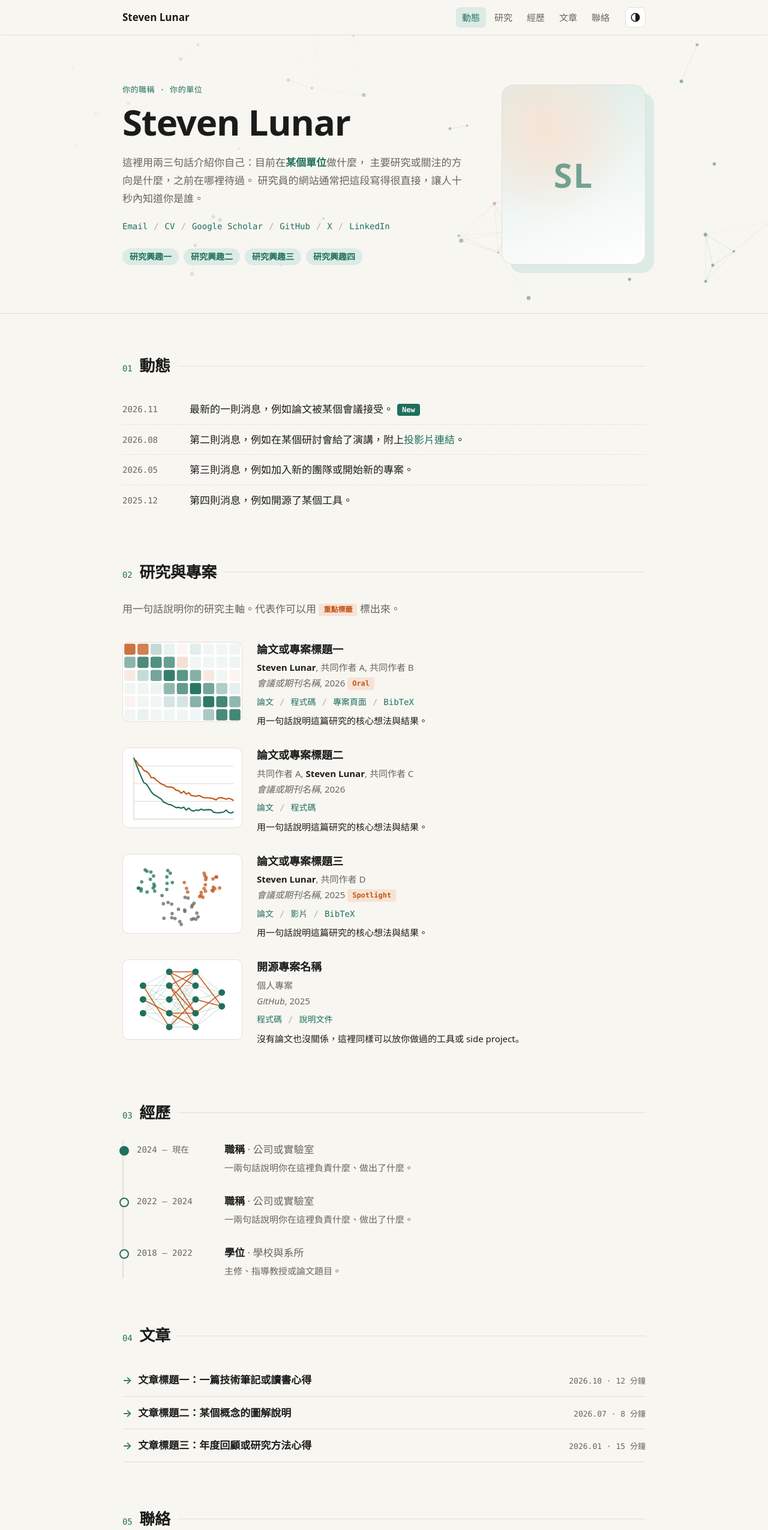
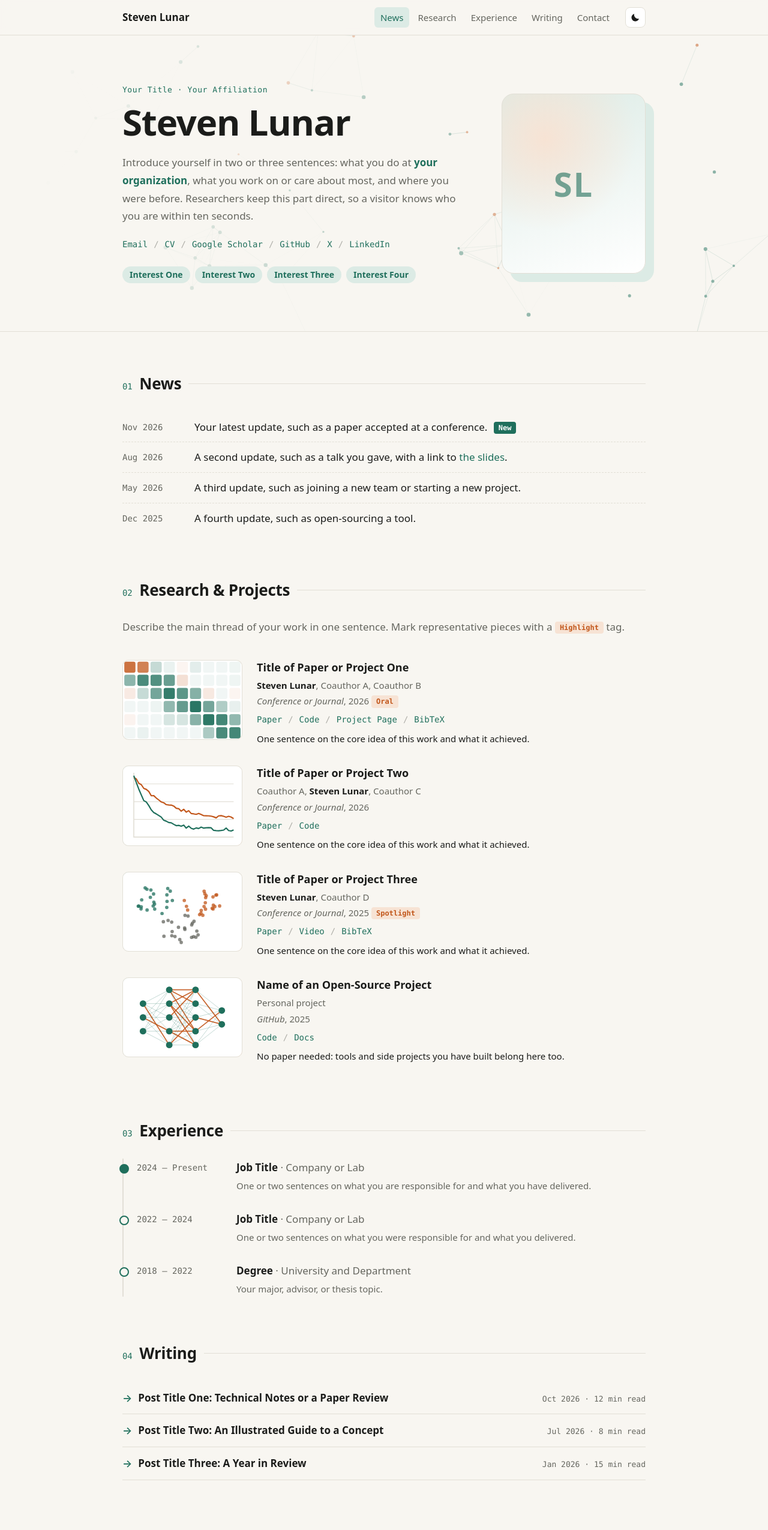
Before and after one commit to steven-lunar/steven-lunar.github.io, a plain HTML site: page index.html in a window 1280 px wide. Shown: the top 2550 px of the page at 60% size. Drawn offline with Linux system fonts and the light colour scheme.

Commit message:
Switch content to English and harden theme toggle
Set data-theme explicitly on load, swap sun/moon icon, version the
CSS/JS URLs to avoid stale caches, and fix mobile nav for English labels.

Co-Authored-By: Claude Fable 5.2 <noreply@anthropic.com>

```diff
--- a/index.html
+++ b/index.html
@@ -1,31 +1,41 @@
 <!DOCTYPE html>
-<html lang="zh-Hant">
+<html lang="en">
 <head>
   <meta charset="UTF-8">
   <meta name="viewport" content="width=device-width, initial-scale=1">
   <title>Steven Lunar</title>
-  <meta name="description" content="Steven Lunar 的個人網頁">
+  <meta name="description" content="Personal homepage of Steven Lunar">
   <script>
-    // 在畫面出現前先套用上次選的主題，避免閃爍
-    try { var t = localStorage.getItem('theme'); if (t) document.documentElement.dataset.theme = t; } catch (e) {}
-    document.documentElement.classList.add('js');
+    // 在畫面出現前先決定主題：優先用上次手動選的，否則跟隨系統
+    (function () {
+      var theme = null;
+      try { theme = localStorage.getItem('theme'); } catch (e) {}
+      if (theme !== 'dark' && theme !== 'light') {
+        theme = window.matchMedia('(prefers-color-scheme: dark)').matches ? 'dark' : 'light';
+      }
+      document.documentElement.setAttribute('data-theme', theme);
+      document.documentElement.classList.add('js');
+    })();
   </script>
-  <link rel="stylesheet" href="style.css">
+  <!-- 改了 style.css 或 script.js 之後，把 ?v= 後面的數字加一，瀏覽器才不會用到舊的快取 -->
+  <link rel="stylesheet" href="style.css?v=3">
 </head>
 <body>
 
   <header class="nav">
     <div class="wrap nav-inner">
       <a class="brand" href="#top">Steven Lunar</a>
-      <nav aria-label="主選單">
-        <a href="#news">動態</a>
-        <a href="#research">研究</a>
-        <a href="#experience">經歷</a>
-        <a href="#writing">文章</a>
-        <a href="#contact">聯絡</a>
+      <nav aria-label="Main">
+        <a href="#news">News</a>
+        <a href="#research">Research</a>
+        <a href="#experience">Experience</a>
+        <a href="#writing">Writing</a>
+        <a href="#contact">Contact</a>
       </nav>
-      <button class="theme-toggle" id="theme-toggle" type="button" aria-label="切換深色／淺色模式" title="切換深色／淺色模式">
-        <svg viewBox="0 0 24 24" width="18" height="18" aria-hidden="true"><circle cx="12" cy="12" r="9" fill="none" stroke="currentColor" stroke-width="2"/><path d="M12 3a9 9 0 0 1 0 18z" fill="currentColor"/></svg>
+      <button class="theme-toggle" id="theme-toggle" type="button" aria-label="Toggle dark mode" title="Toggle dark mode">
+        <!-- 淺色模式時顯示月亮，深色模式時顯示太陽 -->
+        <svg class="icon-moon" viewBox="0 0 24 24" width="18" height="18" aria-hidden="true"><path d="M20 14.5A8.5 8.5 0 0 1 9.5 4a8.5 8.5 0 1 0 10.5 10.5z" fill="currentColor"/></svg>
+        <svg class="icon-sun" viewBox="0 0 24 24" width="18" height="18" aria-hidden="true"><circle cx="12" cy="12" r="4.5" fill="currentColor"/><path d="M12 2v3M12 19v3M2 12h3M19 12h3M4.9 4.9l2.1 2.1M17 17l2.1 2.1M4.9 19.1L7 17M17 7l2.1-2.1" stroke="currentColor" stroke-width="2" stroke-linecap="round"/></svg>
       </button>
     </div>
   </header>
@@ -37,12 +47,13 @@
       <canvas id="net" aria-hidden="true"></canvas>
       <div class="wrap hero-inner">
         <div class="hero-text">
-          <p class="eyebrow">你的職稱 · 你的單位</p>
+          <p class="eyebrow">Your Title · Your Affiliation</p>
           <h1>Steven Lunar</h1>
           <p class="bio">
-            這裡用兩三句話介紹你自己：目前在<a href="#">某個單位</a>做什麼，
-            主要研究或關注的方向是什麼，之前在哪裡待過。
-            研究員的網站通常把這段寫得很直接，讓人十秒內知道你是誰。
+            Introduce yourself in two or three sentences: what you do at
+            <a href="#">your organization</a>, what you work on or care about most,
+            and where you were before. Researchers keep this part direct, so a
+            visitor knows who you are within ten seconds.
           </p>
           <p class="link-row">
             <a href="#">Email</a><span>/</span>
@@ -52,11 +63,11 @@
             <a href="#">X</a><span>/</span>
             <a href="#">LinkedIn</a>
           </p>
-          <ul class="chips" aria-label="研究興趣">
-            <li>研究興趣一</li>
-            <li>研究興趣二</li>
-            <li>研究興趣三</li>
-            <li>研究興趣四</li>
+          <ul class="chips" aria-label="Research interests">
+            <li>Interest One</li>
+            <li>Interest Two</li>
+            <li>Interest Three</li>
+            <li>Interest Four</li>
           </ul>
         </div>
         <!-- 換成照片：把下面這個 div 改成 <img class="portrait" src="photo.jpg" alt="Steven Lunar"> -->
@@ -64,110 +75,110 @@
       </div>
     </section>
 
-    <!-- ========== 動態 ========== -->
+    <!-- ========== News ========== -->
     <section id="news" class="wrap section reveal">
-      <h2><span class="num">01</span>動態</h2>
+      <h2><span class="num">01</span>News</h2>
       <ul class="news">
-        <li><time>2026.11</time><p>最新的一則消息，例如論文被某個會議接受。<span class="badge">New</span></p></li>
-        <li><time>2026.08</time><p>第二則消息，例如在某個研討會給了演講，附上<a href="#">投影片連結</a>。</p></li>
-        <li><time>2026.05</time><p>第三則消息，例如加入新的團隊或開始新的專案。</p></li>
-        <li><time>2025.12</time><p>第四則消息，例如開源了某個工具。</p></li>
+        <li><time>Nov 2026</time><p>Your latest update, such as a paper accepted at a conference. <span class="badge">New</span></p></li>
+        <li><time>Aug 2026</time><p>A second update, such as a talk you gave, with a link to <a href="#">the slides</a>.</p></li>
+        <li><time>May 2026</time><p>A third update, such as joining a new team or starting a new project.</p></li>
+        <li><time>Dec 2025</time><p>A fourth update, such as open-sourcing a tool.</p></li>
       </ul>
     </section>
 
-    <!-- ========== 研究 ========== -->
+    <!-- ========== Research ========== -->
     <section id="research" class="wrap section reveal">
-      <h2><span class="num">02</span>研究與專案</h2>
-      <p class="section-intro">用一句話說明你的研究主軸。代表作可以用 <span class="award">重點標籤</span> 標出來。</p>
+      <h2><span class="num">02</span>Research &amp; Projects</h2>
+      <p class="section-intro">Describe the main thread of your work in one sentence. Mark representative pieces with a <span class="award">Highlight</span> tag.</p>
 
       <article class="paper">
         <div class="thumb" data-art="heatmap"></div>
         <div class="paper-body">
-          <h3><a href="#">論文或專案標題一</a></h3>
-          <p class="authors"><strong>Steven Lunar</strong>, 共同作者 A, 共同作者 B</p>
-          <p class="venue"><em>會議或期刊名稱</em>, 2026 <span class="award">Oral</span></p>
-          <p class="paper-links"><a href="#">論文</a><span>/</span><a href="#">程式碼</a><span>/</span><a href="#">專案頁面</a><span>/</span><a href="#">BibTeX</a></p>
-          <p class="summary">用一句話說明這篇研究的核心想法與結果。</p>
+          <h3><a href="#">Title of Paper or Project One</a></h3>
+          <p class="authors"><strong>Steven Lunar</strong>, Coauthor A, Coauthor B</p>
+          <p class="venue"><em>Conference or Journal</em>, 2026 <span class="award">Oral</span></p>
+          <p class="paper-links"><a href="#">Paper</a><span>/</span><a href="#">Code</a><span>/</span><a href="#">Project Page</a><span>/</span><a href="#">BibTeX</a></p>
+          <p class="summary">One sentence on the core idea of this work and what it achieved.</p>
         </div>
       </article>
 
       <article class="paper">
         <div class="thumb" data-art="curves"></div>
         <div class="paper-body">
-          <h3><a href="#">論文或專案標題二</a></h3>
-          <p class="authors">共同作者 A, <strong>Steven Lunar</strong>, 共同作者 C</p>
-          <p class="venue"><em>會議或期刊名稱</em>, 2026</p>
-          <p class="paper-links"><a href="#">論文</a><span>/</span><a href="#">程式碼</a></p>
-          <p class="summary">用一句話說明這篇研究的核心想法與結果。</p>
+          <h3><a href="#">Title of Paper or Project Two</a></h3>
+          <p class="authors">Coauthor A, <strong>Steven Lunar</strong>, Coauthor C</p>
+          <p class="venue"><em>Conference or Journal</em>, 2026</p>
+          <p class="paper-links"><a href="#">Paper</a><span>/</span><a href="#">Code</a></p>
+          <p class="summary">One sentence on the core idea of this work and what it achieved.</p>
         </div>
       </article>
 
       <article class="paper">
         <div class="thumb" data-art="scatter"></div>
         <div class="paper-body">
-          <h3><a href="#">論文或專案標題三</a></h3>
-          <p class="authors"><strong>Steven Lunar</strong>, 共同作者 D</p>
-          <p class="venue"><em>會議或期刊名稱</em>, 2025 <span class="award">Spotlight</span></p>
-          <p class="paper-links"><a href="#">論文</a><span>/</span><a href="#">影片</a><span>/</span><a href="#">BibTeX</a></p>
-          <p class="summary">用一句話說明這篇研究的核心想法與結果。</p>
+          <h3><a href="#">Title of Paper or Project Three</a></h3>
+          <p class="authors"><strong>Steven Lunar</strong>, Coauthor D</p>
+          <p class="venue"><em>Conference or Journal</em>, 2025 <span class="award">Spotlight</span></p>
+          <p class="paper-links"><a href="#">Paper</a><span>/</span><a href="#">Video</a><span>/</span><a href="#">BibTeX</a></p>
+          <p class="summary">One sentence on the core idea of this work and what it achieved.</p>
         </div>
       </article>
 
       <article class="paper">
         <div class="thumb" data-art="graph"></div>
         <div class="paper-body">
-          <h3><a href="#">開源專案名稱</a></h3>
-          <p class="authors">個人專案</p>
+          <h3><a href="#">Name of an Open-Source Project</a></h3>
+          <p class="authors">Personal project</p>
           <p class="venue"><em>GitHub</em>, 2025</p>
-          <p class="paper-links"><a href="#">程式碼</a><span>/</span><a href="#">說明文件</a></p>
-          <p class="summary">沒有論文也沒關係，這裡同樣可以放你做過的工具或 side project。</p>
+          <p class="paper-links"><a href="#">Code</a><span>/</span><a href="#">Docs</a></p>
+          <p class="summary">No paper needed: tools and side projects you have built belong here too.</p>
         </div>
       </article>
     </section>
 
-    <!-- ========== 經歷 ========== -->
+    <!-- ========== Experience ========== -->
     <section id="experience" class="wrap section reveal">
-      <h2><span class="num">03</span>經歷</h2>
+      <h2><span class="num">03</span>Experience</h2>
       <ol class="timeline">
         <li>
-          <time>2024 — 現在</time>
+          <time>2024 — Present</time>
           <div>
-            <h3>職稱 <span>· 公司或實驗室</span></h3>
-            <p>一兩句話說明你在這裡負責什麼、做出了什麼。</p>
+            <h3>Job Title <span>· Company or Lab</span></h3>
+            <p>One or two sentences on what you are responsible for and what you have delivered.</p>
           </div>
         </li>
         <li>
           <time>2022 — 2024</time>
           <div>
-            <h3>職稱 <span>· 公司或實驗室</span></h3>
-            <p>一兩句話說明你在這裡負責什麼、做出了什麼。</p>
+            <h3>Job Title <span>· Company or Lab</span></h3>
+            <p>One or two sentences on what you were responsible for and what you delivered.</p>
           </div>
         </li>
         <li>
           <time>2018 — 2022</time>
           <div>
-            <h3>學位 <span>· 學校與系所</span></h3>
-            <p>主修、指導教授或論文題目。</p>
+            <h3>Degree <span>· University and Department</span></h3>
+            <p>Your major, advisor, or thesis topic.</p>
           </div>
         </li>
       </ol>
     </section>
 
-    <!-- ========== 文章 ========== -->
+    <!-- ========== Writing ========== -->
     <section id="writing" class="wrap section reveal">
-      <h2><span class="num">04</span>文章</h2>
+      <h2><span class="num">04</span>Writing</h2>
       <ul class="posts">
-        <li><a href="#"><span class="post-title">文章標題一：一篇技術筆記或讀書心得</span><span class="post-meta">2026.10 · 12 分鐘</span></a></li>
-        <li><a href="#"><span class="post-title">文章標題二：某個概念的圖解說明</span><span class="post-meta">2026.07 · 8 分鐘</span></a></li>
-        <li><a href="#"><span class="post-title">文章標題三：年度回顧或研究方法心得</span><span class="post-meta">2026.01 · 15 分鐘</span></a></li>
+        <li><a href="#"><span class="post-title">Post Title One: Technical Notes or a Paper Review</span><span class="post-meta">Oct 2026 · 12 min read</span></a></li>
+        <li><a href="#"><span class="post-title">Post Title Two: An Illustrated Guide to a Concept</span><span class="post-meta">Jul 2026 · 8 min read</span></a></li>
+        <li><a href="#"><span class="post-title">Post Title Three: A Year in Review</span><span class="post-meta">Jan 2026 · 15 min read</span></a></li>
       </ul>
     </section>
 
-    <!-- ========== 聯絡 ========== -->
+    <!-- ========== Contact ========== -->
     <section id="contact" class="wrap section reveal">
-      <h2><span class="num">05</span>聯絡</h2>
+      <h2><span class="num">05</span>Contact</h2>
       <div class="contact">
-        <p>想討論研究、合作，或只是打聲招呼，都歡迎來信。</p>
+        <p>Always happy to talk about research or collaboration.</p>
         <a class="btn" href="#">your.name@example.com</a>
       </div>
     </section>
@@ -176,9 +187,9 @@
 
   <footer class="wrap footer">
     <p>© 2026 Steven Lunar</p>
-    <a href="#top">回到頂端 ↑</a>
+    <a href="#top">Back to top ↑</a>
   </footer>
 
-  <script src="script.js"></script>
+  <script src="script.js?v=3"></script>
 </body>
 </html>
--- a/script.js
+++ b/script.js
@@ -5,14 +5,22 @@
   var reduceMotion = window.matchMedia('(prefers-reduced-motion: reduce)').matches;
 
   /* ---------- 深色／淺色切換 ---------- */
+  var darkQuery = window.matchMedia('(prefers-color-scheme: dark)');
   var toggle = document.getElementById('theme-toggle');
+
+  function setTheme(theme) {
+    root.setAttribute('data-theme', theme);
+    toggle.setAttribute('aria-pressed', theme === 'dark' ? 'true' : 'false');
+  }
+
+  // <head> 裡的程式已經先設定過一次；這裡保險再確認一次
+  setTheme(root.getAttribute('data-theme') === 'dark' ? 'dark' : 'light');
+
   toggle.addEventListener('click', function () {
-    var current = root.dataset.theme ||
-      (window.matchMedia('(prefers-color-scheme: dark)').matches ? 'dark' : 'light');
-    var next = current === 'dark' ? 'light' : 'dark';
-    root.dataset.theme = next;
+    var next = root.getAttribute('data-theme') === 'dark' ? 'light' : 'dark';
+    setTheme(next);
     try { localStorage.setItem('theme', next); } catch (e) {}
-    drawNet();
+    if (typeof drawNet === 'function') drawNet();
   });
 
   /* ---------- 捲動淡入 ---------- */
@@ -130,7 +138,7 @@
   document.querySelectorAll('.thumb[data-art]').forEach(function (el, i) {
     var draw = art[el.dataset.art];
     if (!draw) return;
-    el.innerHTML = '<svg viewBox="0 0 180 120" role="img" aria-label="示意圖">' + draw(rng(7 + i * 131)) + '</svg>';
+    el.innerHTML = '<svg viewBox="0 0 180 120" role="img" aria-label="Illustration">' + draw(rng(7 + i * 131)) + '</svg>';
   });
 
   /* ---------- 開場背景：緩慢漂移的節點網路 ---------- */
@@ -238,6 +246,13 @@
     resizeTimer = setTimeout(function () { setupNet(); drawNet(); }, 150);
   });
 
-  // 系統主題改變時重畫，讓顏色跟上
-  window.matchMedia('(prefers-color-scheme: dark)').addEventListener('change', drawNet);
+  // 系統主題改變時：如果使用者沒有手動選過，就跟著系統走
+  function onSystemThemeChange(e) {
+    var stored = null;
+    try { stored = localStorage.getItem('theme'); } catch (err) {}
+    if (stored !== 'dark' && stored !== 'light') setTheme(e.matches ? 'dark' : 'light');
+    drawNet();
+  }
+  if (darkQuery.addEventListener) darkQuery.addEventListener('change', onSystemThemeChange);
+  else if (darkQuery.addListener) darkQuery.addListener(onSystemThemeChange);
 })();
--- a/style.css
+++ b/style.css
@@ -15,9 +15,8 @@
   --mono: ui-monospace, "SF Mono", "Cascadia Code", Menlo, Consolas, monospace;
 }
 
-/* 深色：跟隨系統（除非手動選了淺色） */
-@media (prefers-color-scheme: dark) {
-  :root:not([data-theme="light"]) {
+/* 深色模式：頁面載入時 JS 會在 <html> 寫上 data-theme="dark" 或 "light" */
+:root[data-theme="dark"] {
   --bg: #121412;
   --surface: #1a1d1b;
   --text: #e9e8e2;
@@ -30,9 +29,9 @@
   --on-accent: #0f1f1a;
   color-scheme: dark;
 }
-}
-/* 深色：手動切換 */
-:root[data-theme="dark"] {
+/* 沒有 JS 時的備援：跟隨系統 */
+@media (prefers-color-scheme: dark) {
+  :root:not([data-theme]) {
     --bg: #121412;
     --surface: #1a1d1b;
     --text: #e9e8e2;
@@ -44,6 +43,7 @@
     --accent2-soft: #3a2616;
     --on-accent: #0f1f1a;
     color-scheme: dark;
+  }
 }
 
 /* ---------- 基礎 ---------- */
@@ -58,7 +58,6 @@ body {
   font-family: var(--font);
   font-size: 17px;
   line-height: 1.75;
-  transition: background-color 0.2s, color 0.2s;
 }
 
 a { color: var(--accent); text-decoration: none; }
@@ -125,6 +124,10 @@ p { margin: 0; }
   cursor: pointer;
 }
 .theme-toggle:hover { border-color: var(--accent); color: var(--accent); }
+.theme-toggle svg { display: block; }
+.theme-toggle .icon-sun { display: none; }
+:root[data-theme="dark"] .theme-toggle .icon-sun { display: block; }
+:root[data-theme="dark"] .theme-toggle .icon-moon { display: none; }
 
 /* ---------- 開場 ---------- */
 .hero {
@@ -269,7 +272,7 @@ h2::after {
 }
 .news li {
   display: grid;
-  grid-template-columns: 96px 1fr;
+  grid-template-columns: 104px 1fr;
   gap: 16px;
   padding: 10px 0;
   border-bottom: 1px dashed var(--line);
@@ -346,7 +349,7 @@ time {
 .timeline li {
   position: relative;
   display: grid;
-  grid-template-columns: 130px 1fr;
+  grid-template-columns: 150px 1fr;
   gap: 16px;
   padding-bottom: 28px;
 }
@@ -435,8 +438,11 @@ time {
 
 /* ---------- 手機 ---------- */
 @media (max-width: 720px) {
-  .brand { display: none; }
-  .nav nav { margin-left: 0; flex: 1; }
+  /* 手機：名字和主題按鈕一列，選單連結另起一列 */
+  .nav-inner { flex-wrap: wrap; row-gap: 4px; }
+  .theme-toggle { margin-left: auto; }
+  .nav nav { order: 3; flex: 0 0 100%; gap: 0; justify-content: space-between; margin: 0 -5px; }
+  .nav nav a { font-size: 13px; padding: 4px 5px; }
 
   #net {
     opacity: 0.35;
@@ -452,7 +458,7 @@ time {
   .portrait { order: -1; width: 140px; border-radius: 16px; box-shadow: 8px 8px 0 var(--accent-soft); }
   .portrait span { font-size: 36px; }
 
-  .section { padding-top: 48px; }
+  .section { padding-top: 48px; scroll-margin-top: 84px; }
   h2 { font-size: 22px; }
 
   .news li { grid-template-columns: 1fr; gap: 0; }
```
Lines whose indentation alone changed are shown as unchanged.
